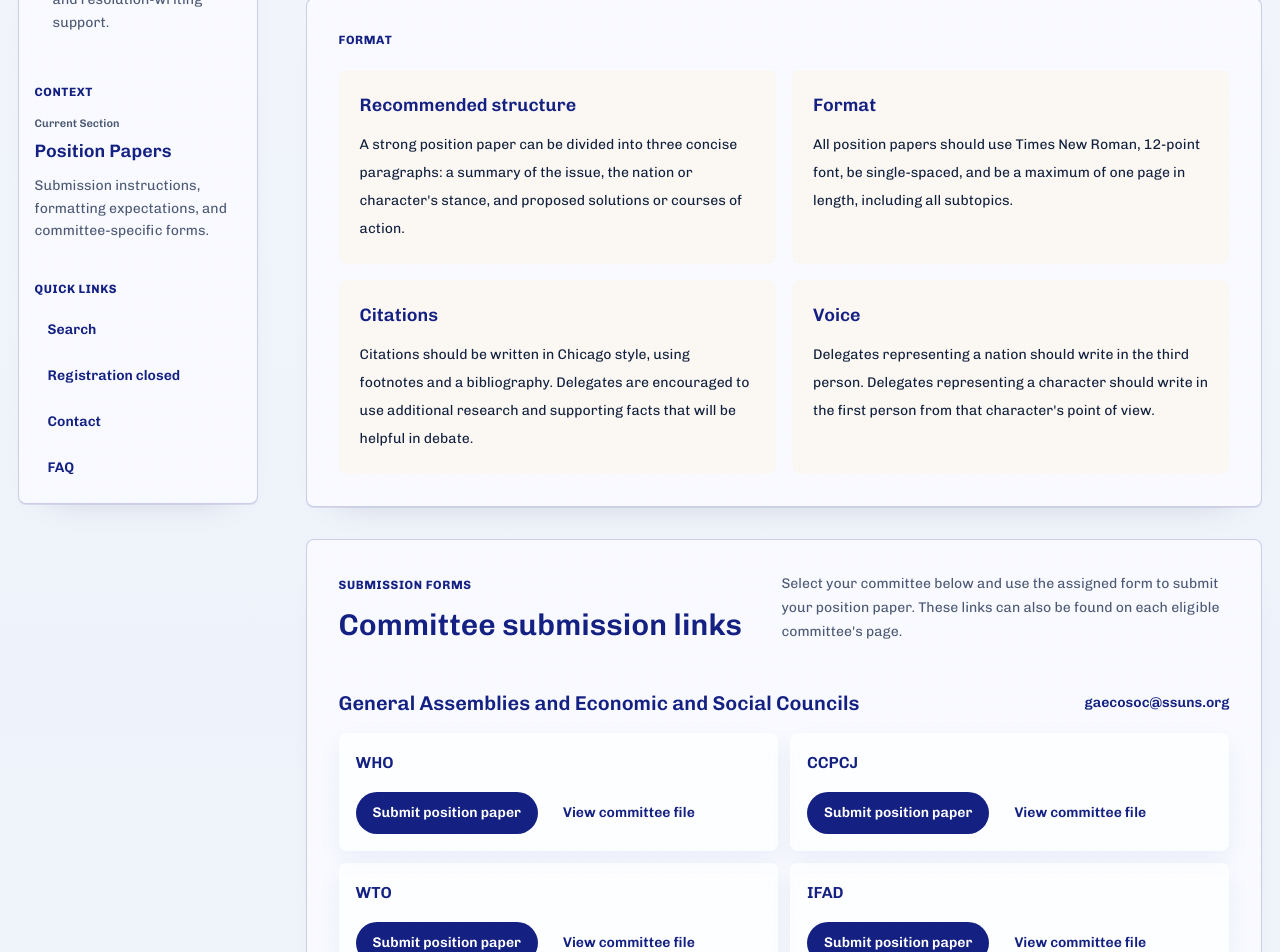
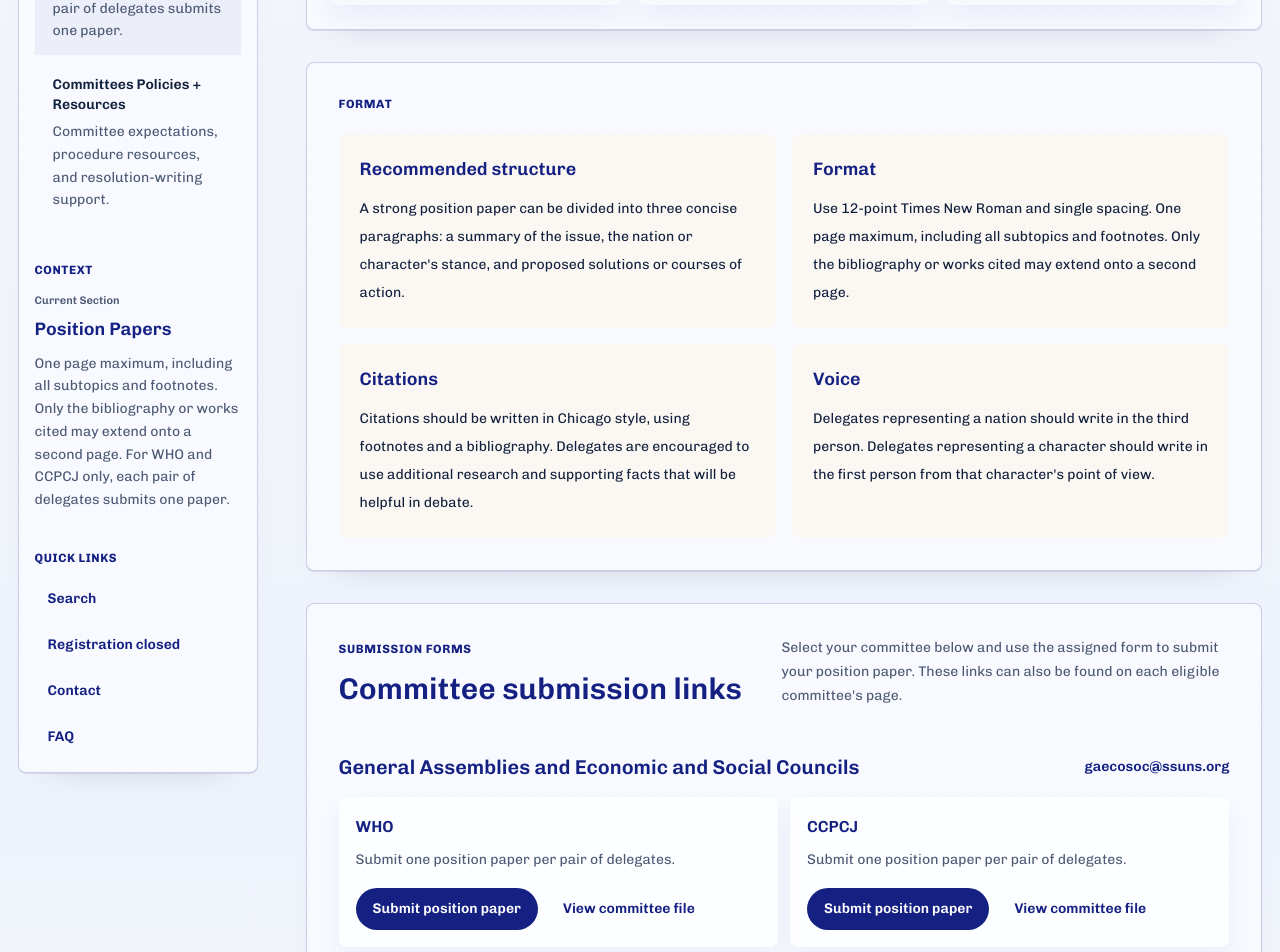
Before and after one commit to mazen-a0/SSUNS-Website, a Next.js app in the folder ssuns-2026/: page /committees/position-papers in a window 1280 px wide. Shown: the part 1020-1972 px from the top of the page. Built offline with nearby package versions, Linux system fonts and the light colour scheme.

Commit message:
position paper rules

```diff
--- a/ssuns-2026/src/app/committees/position-papers/page.tsx
+++ b/ssuns-2026/src/app/committees/position-papers/page.tsx
@@ -3,7 +3,7 @@
 import Link from "next/link";
 import { DossierNav } from "@/components/DossierNav";
 import { PageHero } from "@/components/PageHero";
-import { positionPaperGroups } from "@/content/positionPapers";
+import { positionPaperGroups, positionPaperPageLimit, positionPaperPairRule, sharedPositionPaperCommittees } from "@/content/positionPapers";
 import { useSiteContent } from "@/lib/useSiteContent";
 
 export default function PositionPapersPage() {
@@ -63,7 +63,9 @@ export default function PositionPapersPage() {
     },
     {
       title: labels.format,
-      body: "All position papers should use Times New Roman, 12-point font, be single-spaced, and be a maximum of one page in length, including all subtopics.",
+      body: isFrench
+        ? `Utilisez la police Times New Roman, en 12 points, à interligne simple. ${positionPaperPageLimit.fr}`
+        : `Use 12-point Times New Roman and single spacing. ${positionPaperPageLimit.en}`,
     },
     {
       title: "Citations",
@@ -149,6 +151,9 @@ export default function PositionPapersPage() {
                           <Link className="text-base font-semibold leading-snug text-[var(--accent)] hover:underline" href={committee.href}>
                             {committee.label}
                           </Link>
+                          {sharedPositionPaperCommittees.has(committee.slug) ? (
+                            <p className="mt-2 text-sm leading-6 text-[var(--muted)]">{positionPaperPairRule[language]}</p>
+                          ) : null}
                           <div className="mt-4 flex flex-col gap-2 sm:flex-row">
                             <Link
                               className="inline-flex items-center justify-center rounded-full border border-[var(--accent)] bg-[var(--accent)] px-4 py-2.5 text-sm font-semibold text-white transition-colors duration-150 hover:bg-[color-mix(in_srgb,var(--accent)_88%,black)]"
--- a/ssuns-2026/src/components/CommitteeDetailSheet.tsx
+++ b/ssuns-2026/src/components/CommitteeDetailSheet.tsx
@@ -5,7 +5,7 @@ import Image from "next/image";
 import { useState } from "react";
 import { CommitteeImage } from "@/components/media/CommitteeImage";
 import { additionalCommitteeDocumentsBySlug, backgroundGuideLinksBySlug } from "@/content/backgroundGuides";
-import { positionPaperFormsBySlug } from "@/content/positionPapers";
+import { positionPaperFormsBySlug, positionPaperPageLimit, positionPaperPairRule, sharedPositionPaperCommittees } from "@/content/positionPapers";
 import { getCommitteeLevelLabel } from "@/lib/committeeBadges";
 import { useSiteContent } from "@/lib/useSiteContent";
 
@@ -123,10 +123,6 @@ export function CommitteeDetailSheet({ slug }: CommitteeDetailSheetProps) {
     profileNote: isFrench ? "Détails clés pour les délégués." : "Key room details for delegates.",
     documents: isFrench ? "Documents délégués" : "Delegate documents",
     documentsNote: isFrench ? "Liens essentiels pour préparer ce comité." : "Essential links for preparing this committee.",
-    positionPaper: isFrench ? "Exposé de position" : "Position Paper",
-    positionPaperNote: isFrench
-      ? "Utilisez le formulaire de ce comité pour soumettre votre exposé de position."
-      : "Use this committee's form to submit your position paper.",
     submitPositionPaper: isFrench ? "Soumettre l'exposé de position" : "Submit position paper",
     guideAvailableNote: isFrench
       ? "Le guide préparatoire de ce comité est maintenant disponible. Utilisez le mot de passe fourni par votre conseiller pédagogique si demandé."
@@ -263,6 +259,12 @@ export function CommitteeDetailSheet({ slug }: CommitteeDetailSheetProps) {
                       </Link>
                     ))}
                   </div>
+                  {positionPaperFormHref ? (
+                    <div className="space-y-1 text-sm leading-6 text-[var(--text)] lg:col-start-2">
+                      <p>{positionPaperPageLimit[language]}</p>
+                      {sharedPositionPaperCommittees.has(committee.slug) ? <p className="font-semibold">{positionPaperPairRule[language]}</p> : null}
+                    </div>
+                  ) : null}
                   {additionalDocuments.some((document) => document.note) ? (
                     <div className="lg:col-start-2">
                       {additionalDocuments.map((document) =>
@@ -291,7 +293,6 @@ export function CommitteeDetailSheet({ slug }: CommitteeDetailSheetProps) {
                 ) : (
                   <p className="mt-3 text-sm leading-7 text-[var(--muted)]">{sectionLabels.resourcesNote}</p>
                 )}
-                {positionPaperFormHref ? <p className="mt-3 text-sm leading-7 text-[var(--muted)]">{sectionLabels.positionPaperNote}</p> : null}
               </div>
               <div className="border-t border-[var(--rule)] pt-4 lg:border-l lg:border-t-0 lg:pl-5 lg:pt-0">
                 <p className="section-kicker">{sectionLabels.guide}</p>
--- a/ssuns-2026/src/components/SiteChrome.tsx
+++ b/ssuns-2026/src/components/SiteChrome.tsx
@@ -6,6 +6,7 @@ import { CommandPalette } from "@/components/CommandPalette";
 import { GlassNav } from "@/components/GlassNav";
 import { SiteFooter } from "@/components/SiteFooter";
 import { useAppPreferences } from "@/components/providers/AppPreferencesProvider";
+import { positionPaperSummary } from "@/content/positionPapers";
 import { useSiteContent } from "@/lib/useSiteContent";
 
 type SiteChromeProps = {
@@ -85,7 +86,7 @@ export function SiteChrome({ children }: SiteChromeProps) {
           "/conference/delegate-resource-center": "Documents et aide pour les délégués",
           "/conference/excellence-scholarship": conferenceContent.excellenceScholarship.summary,
           "/committees": "Liste des comités et dossiers",
-          "/committees/position-papers": "Instructions et formulaires de soumission",
+          "/committees/position-papers": positionPaperSummary.fr,
           "/committees/awards": "Prix et distinctions",
           "/committees/policies": "Politiques et ressources",
           "/registration": "Information sur l'inscription",
@@ -106,7 +107,7 @@ export function SiteChrome({ children }: SiteChromeProps) {
           "/conference/delegate-resource-center": "Delegate documents and help",
           "/conference/excellence-scholarship": conferenceContent.excellenceScholarship.summary,
           "/committees": "Committee list and dossiers",
-          "/committees/position-papers": "Instructions and submission forms",
+          "/committees/position-papers": positionPaperSummary.en,
           "/committees/awards": "Awards and distinctions",
           "/committees/policies": "Policies and resources",
           "/registration": "Registration information",
--- a/ssuns-2026/src/content/en/committees.ts
+++ b/ssuns-2026/src/content/en/committees.ts
@@ -1,4 +1,5 @@
 import { committeeDaisBySlug, type StaffProfile } from "@/content/en/staff";
+import { positionPaperPageLimit, positionPaperPairSummary, positionPaperSummary } from "@/content/positionPapers";
 
 export type Committee = {
   id: string;
@@ -67,10 +68,12 @@ export const committeesPageContent = {
     {
       href: "/committees/position-papers",
       title: "Position Papers",
-      summary: "Submission instructions, formatting expectations, and committee-specific forms.",
+      summary: positionPaperSummary.en,
       body: [
         "Delegates participating in a General Assembly, Economic and Social Council, or Specialized Agency committee at SSUNS 2026 are required to submit a position paper before the start of the conference.",
         "Crisis committee position papers are not required and will not be accepted.",
+        positionPaperPageLimit.en,
+        positionPaperPairSummary.en,
       ],
     },
     {
--- a/ssuns-2026/src/content/fr/committees.ts
+++ b/ssuns-2026/src/content/fr/committees.ts
@@ -1,4 +1,5 @@
 import { committees as enCommittees, committeesPageContent as en } from "@/content/en/committees";
+import { positionPaperPageLimit, positionPaperPairSummary, positionPaperSummary } from "@/content/positionPapers";
 
 export const committeesPageContent = {
   ...en,
@@ -29,10 +30,12 @@ export const committeesPageContent = {
     {
       href: "/committees/position-papers",
       title: "Exposés de position",
-      summary: "Instructions de soumission, attentes de mise en forme et formulaires par comité.",
+      summary: positionPaperSummary.fr,
       body: [
         "Les délégués participant à une Assemblée générale, un Conseil économique et social ou une Agence spécialisée à SSUNS 2026 doivent soumettre un exposé de position avant le début de la conférence.",
         "Les exposés de position ne sont pas requis pour les comités de crise et ne seront pas acceptés.",
+        positionPaperPageLimit.fr,
+        positionPaperPairSummary.fr,
       ],
     },
     {
--- a/ssuns-2026/src/content/positionPapers.ts
+++ b/ssuns-2026/src/content/positionPapers.ts
@@ -1,3 +1,25 @@
+export const positionPaperPageLimit = {
+  en: "One page maximum, including all subtopics and footnotes. Only the bibliography or works cited may extend onto a second page.",
+  fr: "Une page maximum, sous-thèmes et notes de bas de page compris. Seule la bibliographie ou la liste des œuvres citées peut se poursuivre sur une deuxième page.",
+};
+
+export const positionPaperPairRule = {
+  en: "Submit one position paper per pair of delegates.",
+  fr: "Soumettez un seul exposé de position par binôme de délégués.",
+};
+
+export const sharedPositionPaperCommittees = new Set(["who-2026", "ccpcj-2026"]);
+
+export const positionPaperPairSummary = {
+  en: "For WHO and CCPCJ only, each pair of delegates submits one paper.",
+  fr: "À l’OMS (WHO) et à la CCPCJ seulement, chaque binôme de délégués soumet un seul exposé.",
+};
+
+export const positionPaperSummary = {
+  en: `${positionPaperPageLimit.en} ${positionPaperPairSummary.en}`,
+  fr: `${positionPaperPageLimit.fr} ${positionPaperPairSummary.fr}`,
+};
+
 export const positionPaperGroups = [
   {
     title: "General Assemblies and Economic and Social Councils",
```
